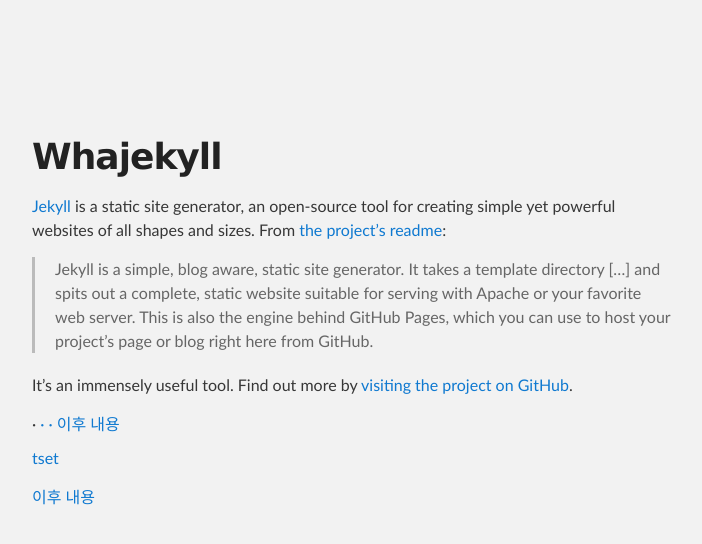
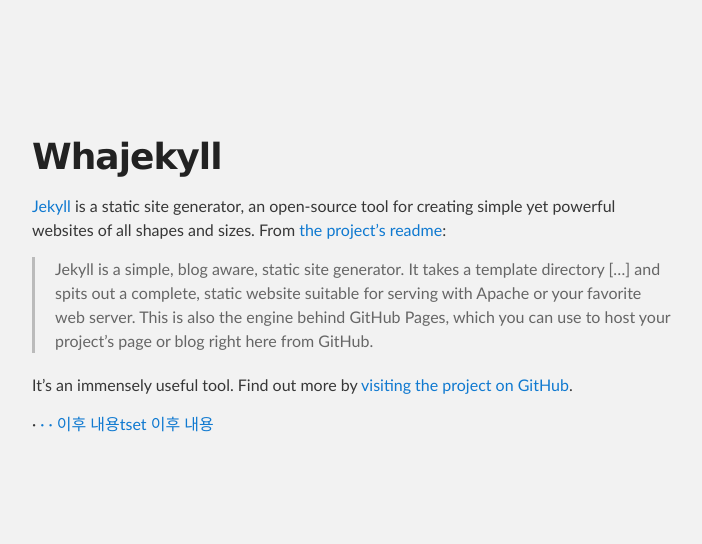
Before and after one commit to hellotarkim/hellotarkim.github.io, a Jekyll site: the page built from _posts/2016-01-01-whajekyll.md, in a window 1280 px wide. Shown: the top 544 px of the page, without its empty margins (288-990 px from the left). Built offline with Jekyll 4.4.1, drawn with Linux system fonts in a browser that asks for light colours.

Commit message:
Update post.html

```diff
--- a/_layouts/post.html
+++ b/_layouts/post.html
@@ -8,7 +8,7 @@
 
 <div class="pagination">
   {% if page.previous.url %}
-    <a class="pagination-item newer" href="{{ page.previous.url | prepend: site.baseurl }}">&middot 이전 내용{{ page.previous.excerpt }}이전 내용</a>
+    <a class="pagination-item newer" href="{{ page.previous.url | prepend: site.baseurl }}">&middot 이전 내용{{ page.previous.content | strip_html | truncatewords:30 }}이전 내용</a>
   {% else %}
     <span class="pagination-item newer">&middot</span>
   {% endif %}
@@ -16,7 +16,7 @@
   <a class="pagination-item" href="{{ site.url }}">&middot{{ page.previous.title }}</a>
 
   {% if page.next.url %}
-    <a class="pagination-item older" href="{{ page.next.url | prepend: site.baseurl }}">&middot 이후 내용{{ page.next.excerpt }}이후 내용</a>
+    <a class="pagination-item older" href="{{ page.next.url | prepend: site.baseurl }}">&middot 이후 내용{{ page.next.content | strip_html | truncatewords:30 }}이후 내용</a>
   {% else %}
     <span class="pagination-item older">&middot</span>
   {% endif %}
```
